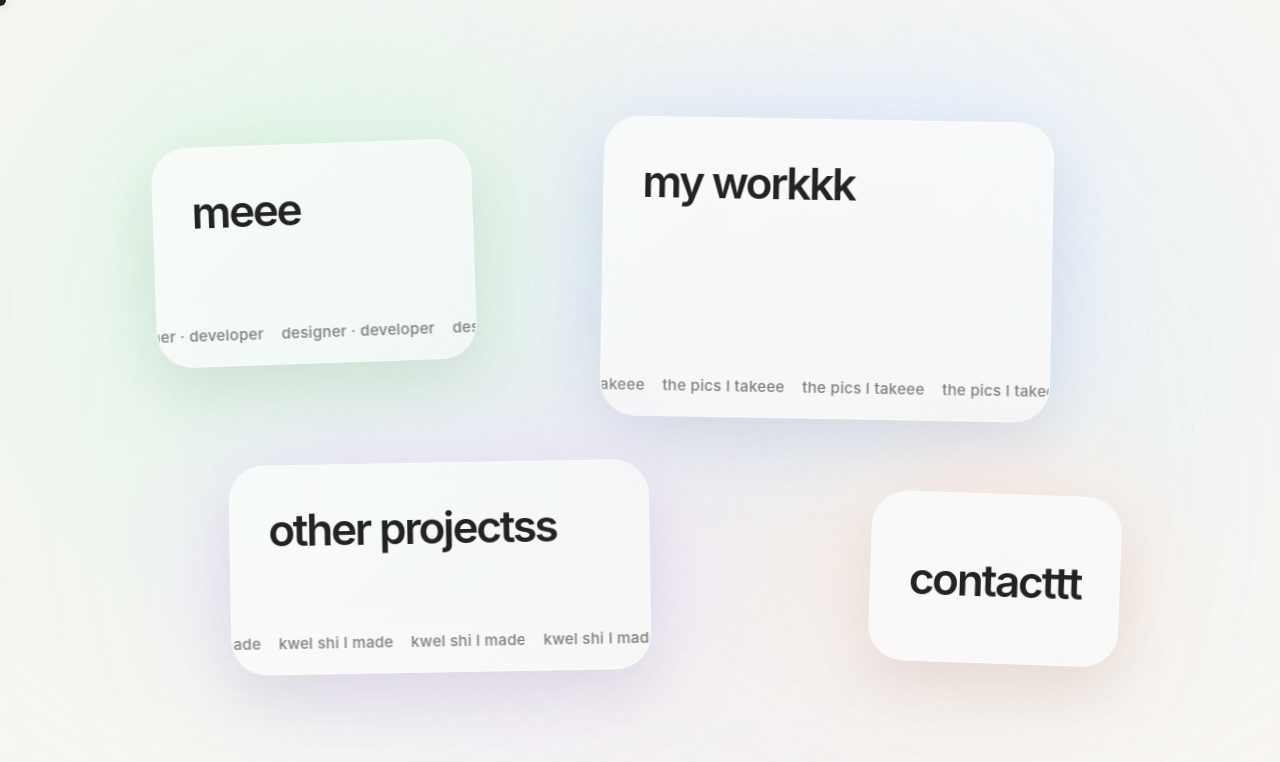
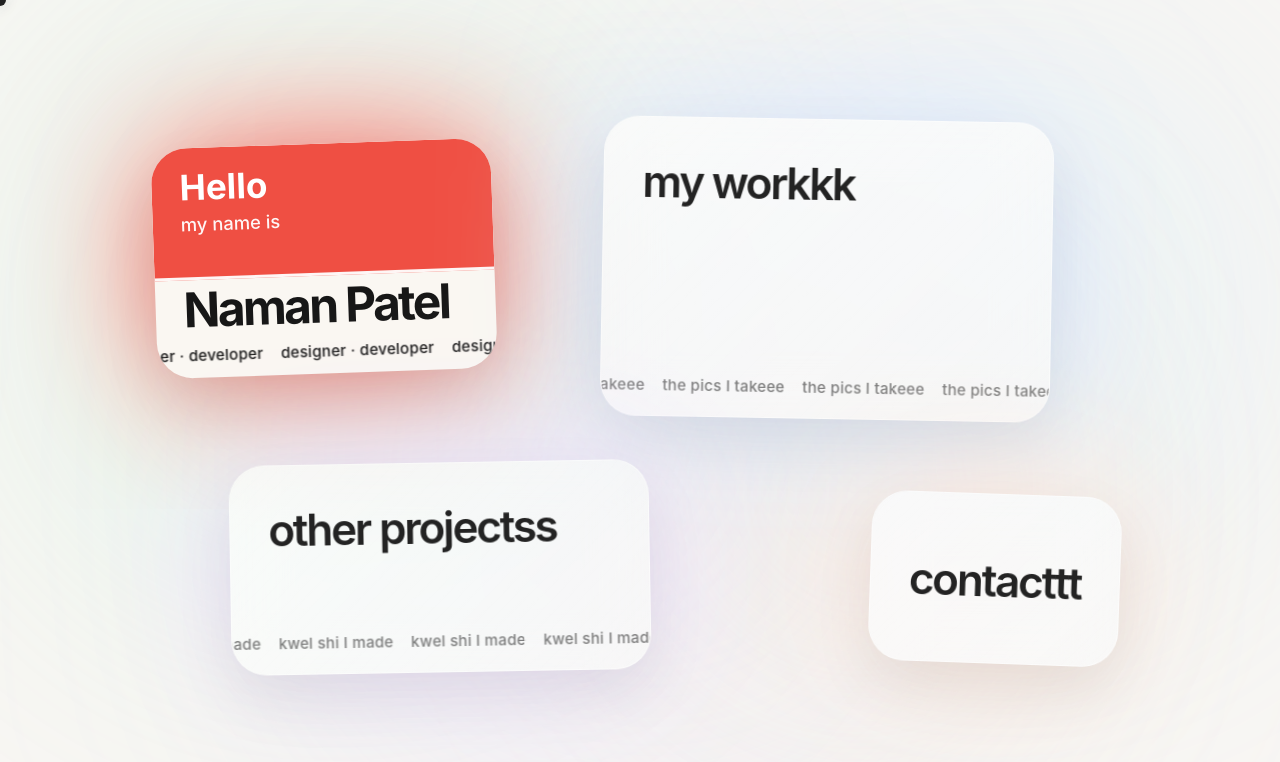
Before and after one commit to NamanPatel0/project-vcr, a Next.js app: page / in a window 1280 px wide. Shown: the top 762 px of the page. Built offline with nearby package versions, Linux system fonts and the light colour scheme.

Commit message:
update workspace cards and sticker redesign

```diff
--- a/app/page.tsx
+++ b/app/page.tsx
@@ -1,9 +1,12 @@
+import { LayoutGroup } from "framer-motion";
+
 import Background from "@/components/background/Background";
 import Workspace from "@/components/workspace/Workspace";
 import Cursor from "@/components/cursor/Cursor";
 
 export default function Home() {
   return (
+    <LayoutGroup>
       <main
         style={{
           position: "relative",
@@ -19,5 +22,6 @@ export default function Home() {
 
         <Cursor />
       </main>
+    </LayoutGroup>
   );
 }
--- a/components/card/Card.tsx
+++ b/components/card/Card.tsx
@@ -15,6 +15,10 @@ interface CardProps {
   color: string;
   rotation: number;
   delay: number;
+  variant?: "default" | "sticker";
+
+  onClick?: () => void;
+  selected?: boolean;
 }
 
 export default function Card({
@@ -27,15 +31,25 @@ export default function Card({
   color,
   rotation,
   delay,
+  variant = "default",
+  onClick,
+  selected,
 }: CardProps) {
   const isContact = !subtitle;
+  const isSticker = variant === "sticker";
 
   const [hovered, setHovered] = useState(false);
 
   return (
     <motion.div
+      layout
+      layoutId={isSticker ? "about-card" : undefined}
       data-card
-      className={`${styles.card} ${isContact ? styles.centered : ""}`}
+      className={`
+        ${styles.card}
+        ${isContact ? styles.centered : ""}
+        ${isSticker ? styles.sticker : ""}
+      `}
       style={{
         left: x,
         top: y,
@@ -44,7 +58,7 @@ export default function Card({
         rotate: `${rotation}deg`,
         boxShadow: `
           0 25px 60px rgba(0,0,0,.08),
-          0 0 ${hovered ? 170 : 120}px ${color}
+          0 0 ${hovered ? 190 : 140}px ${color}
         `,
       }}
       initial={{
@@ -72,16 +86,34 @@ export default function Card({
           ease: "easeInOut",
           delay,
         },
+        layout: {
+          duration: 0.8,
+        },
       }}
       whileHover={{
         y: -10,
       }}
       onHoverStart={() => setHovered(true)}
       onHoverEnd={() => setHovered(false)}
+      onClick={isSticker ? onClick : undefined}
+      whileTap={isSticker ? { scale: 0.985 } : undefined}
     >
-      <div className={styles.content}>
-        <h1>{title}</h1>
-      </div>
+      {isSticker ? (
+        <>
+          <div className={styles.stickerHeader}>
+            <h2>Hello</h2>
+            <p>my name is</p>
+          </div>
+
+          <div className={styles.stickerBody}>
+            <h1>{title}</h1>
+          </div>
+        </>
+      ) : (
+        <div className={styles.content}>
+          <h1>{title}</h1>
+        </div>
+      )}
 
       {subtitle && (
         <Marquee
--- a/components/card/card.module.css
+++ b/components/card/card.module.css
@@ -45,8 +45,11 @@
   z-index: 0;
 }
 
+/* ---------- default cards ---------- */
+
 .content {
   position: relative;
+
   z-index: 2;
 
   display: flex;
@@ -72,6 +75,93 @@
   color: #232323;
 }
 
+/* ---------- sticker ---------- */
+
+.sticker {
+  padding: 0;
+
+  background: #faf7f2;
+
+  border: none;
+
+  backdrop-filter: none;
+  -webkit-backdrop-filter: none;
+}
+
+.sticker::before {
+  display: none;
+}
+
+.stickerHeader {
+  position: relative;
+
+  z-index: 2;
+
+  height: 132px;
+
+  background: #ef4f43;
+
+  color: white;
+
+  padding: 22px 28px 0;
+}
+
+.stickerHeader::after {
+  content: "";
+
+  position: absolute;
+
+  left: 0;
+  right: 0;
+  bottom: 0;
+
+  height: 3px;
+
+  background: rgba(255,255,255,.95);
+}
+
+.stickerHeader h2 {
+  margin: 0;
+
+  font-size: 2.2rem;
+  font-weight: 700;
+
+  line-height: 1;
+}
+
+.stickerHeader p {
+  margin: 6px 0 0;
+
+  font-size: 1.15rem;
+  font-weight: 500;
+
+  opacity: .95;
+}
+
+.stickerBody {
+  position: relative;
+
+  z-index: 2;
+
+  flex: 1;
+
+  padding: 2px 28px 0;
+}
+
+.stickerBody h1 {
+  margin: 0;
+
+  font-size: 3rem;
+
+  font-weight: 700;
+
+  line-height: 1;
+
+  letter-spacing: -.055em;
+
+  color: #161616;
+}
+
 /* ---------- ticker ---------- */
 
 .ticker {
@@ -83,9 +173,15 @@
 
   overflow: hidden;
 
-  z-index: 2;
+  z-index: 3;
 
   pointer-events: none;
+}
+
+/* Sticker-specific ticker position */
+
+.sticker .ticker {
+  bottom: 10px;
 }
 
 .track {
@@ -113,6 +209,10 @@
   color: rgba(35,35,35,.58);
 }
 
+.sticker .track span {
+  color: #111;
+}
+
 /* ---------- contact ---------- */
 
 .centered {
--- a/components/workspace/Workspace.tsx
+++ b/components/workspace/Workspace.tsx
@@ -1,11 +1,24 @@
 "use client";
+
+import { useState } from "react";
+import { motion } from "framer-motion";
 
 import Card from "@/components/card/Card";
 import { workspaceCards } from "@/lib/workspace";
 
 export default function Workspace() {
+  const [expanded, setExpanded] = useState<string | null>(null);
+
   return (
-    <>
+    <motion.div
+      initial={{ opacity: 0 }}
+      animate={{ opacity: 1 }}
+      transition={{ duration: 0.5 }}
+      style={{
+        position: "absolute",
+        inset: 0,
+      }}
+    >
       {workspaceCards.map((card) => (
         <Card
           key={card.id}
@@ -18,8 +31,19 @@ export default function Workspace() {
           color={card.color}
           rotation={card.rotation}
           delay={card.delay}
+          variant={card.variant}
+          expanded={expanded === card.id}
+          dimmed={expanded !== null && expanded !== card.id}
+          onClick={() => {
+            if (card.variant === "sticker") {
+              setExpanded((current) =>
+                current === card.id ? null : card.id
+              );
+            }
+          }}
+          onClose={() => setExpanded(null)}
         />
       ))}
-    </>
+    </motion.div>
   );
 }
--- a/lib/workspace.ts
+++ b/lib/workspace.ts
@@ -9,20 +9,22 @@ export interface WorkspaceCard {
   color: string;
   rotation: number;
   delay: number;
+  variant?: "default" | "sticker";
 }
 
 export const workspaceCards: WorkspaceCard[] = [
   {
-    id: "meee",
-    title: "meee",
+    id: "me",
+    title: "Naman Patel",
     subtitle: "designer · developer",
     x: "12%",
     y: "18%",
-    width: 320,
-    height: 220,
-    color: "#d9f5df",
+    width: 340,
+    height: 230,
+    color: "#ff6a5f",
     rotation: -2,
     delay: 0,
+    variant: "sticker",
   },
   {
     id: "work",
@@ -35,6 +37,7 @@ export const workspaceCards: WorkspaceCard[] = [
     color: "#dbe8ff",
     rotation: 1,
     delay: 0.2,
+    variant: "default",
   },
   {
     id: "projects",
@@ -47,6 +50,7 @@ export const workspaceCards: WorkspaceCard[] = [
     color: "#efe1ff",
     rotation: -1,
     delay: 0.4,
+    variant: "default",
   },
   {
     id: "contact",
@@ -58,5 +62,6 @@ export const workspaceCards: WorkspaceCard[] = [
     color: "#ffe7db",
     rotation: 2,
     delay: 0.6,
+    variant: "default",
   },
 ];
```
Lines whose indentation alone changed are shown as unchanged.
